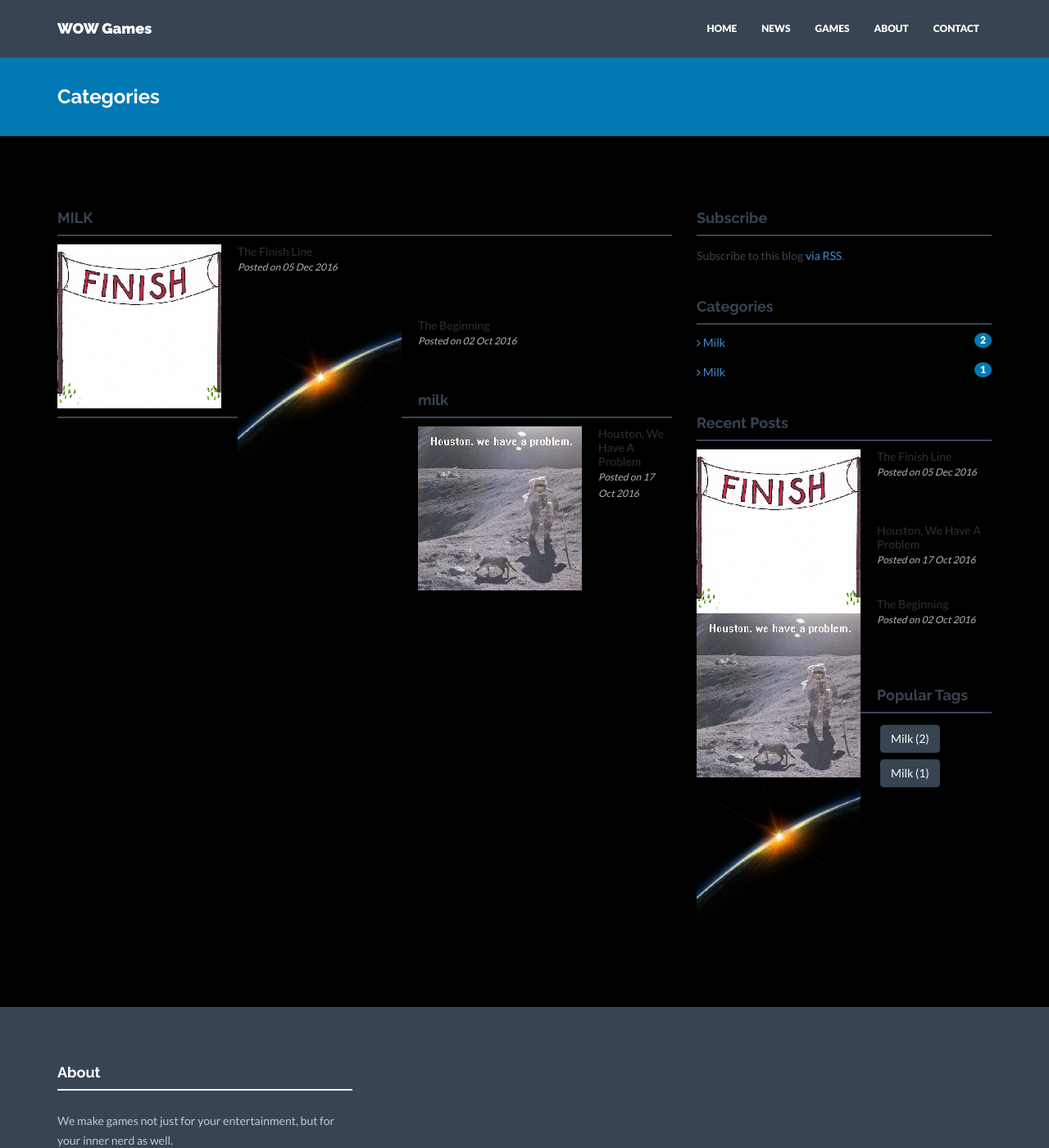
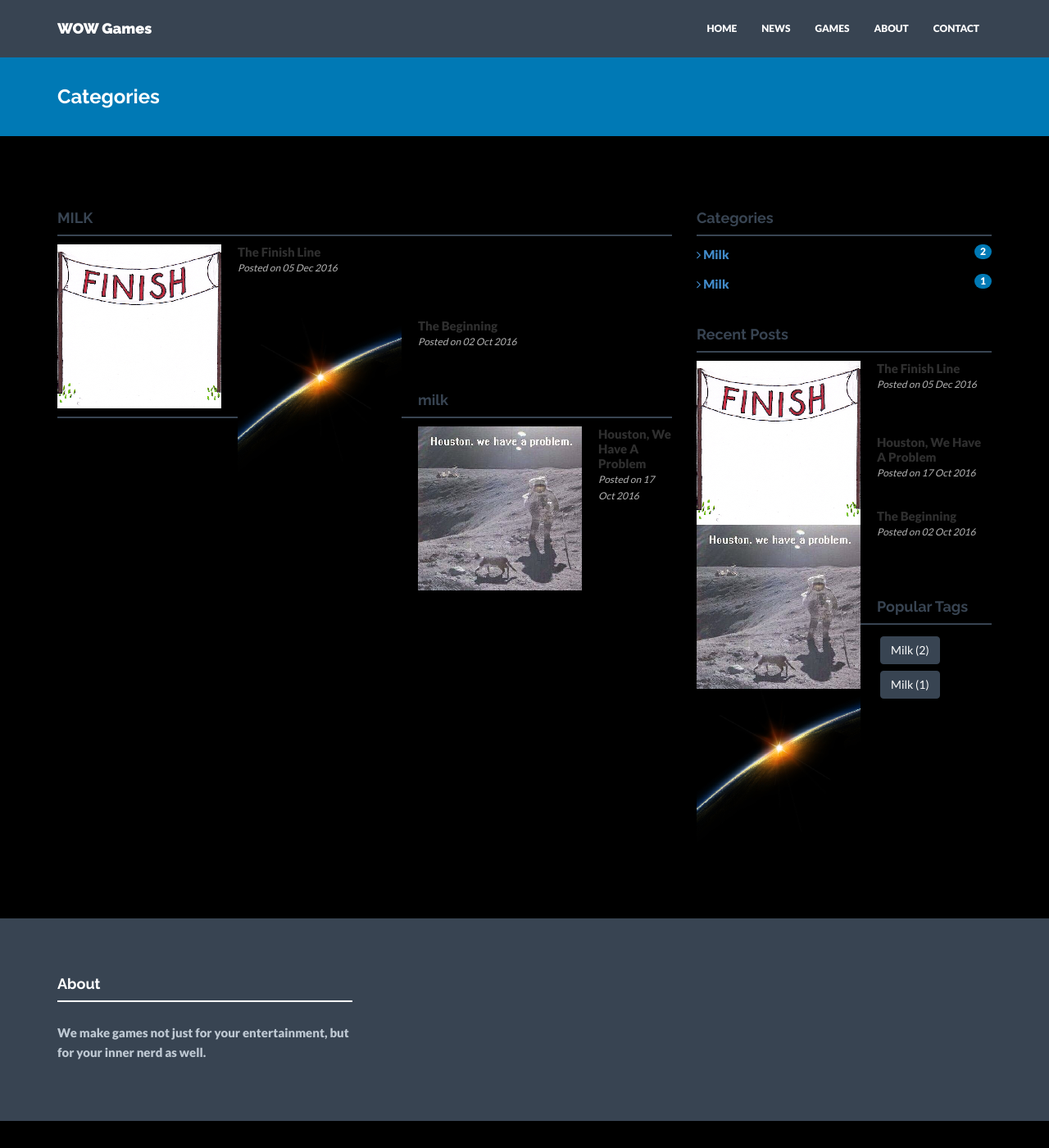
Before and after one commit to WOWGames/WOWGames.github.io, a Jekyll site: the page built from category.html, in a window 1280 px wide and 1400 px high. Shown: the whole window at 82% size. Built offline with Jekyll 4.4.1, drawn with Linux system fonts in a browser that asks for light colours; nearby versions of some CDN libraries.

Commit message:
Modfied include files, took out RSS subscription from news page

```diff
--- a/_includes/css/style.css
+++ b/_includes/css/style.css
@@ -39,8 +39,8 @@ p {
 	padding: 0;
 	margin-bottom: 12px;
 	font-family: 'Lato', sans-serif;
-	font-weight: 400;
-	font-size: 14px;
+	font-weight: 700;
+	font-size: 15px;
 	line-height: 24px;
 	color: {{ site.colors.secondary }};
 	margin-top: 10px;
--- a/_includes/sidebar.html
+++ b/_includes/sidebar.html
@@ -6,12 +6,6 @@
             <input type="text" class="form-control" placeholder="Search something">
         </p>
     <div class="spacing"></div> -->
-    <h4>Subscribe</h4>
-    <div class="hline"></div>
-        <p>
-            <p class="rss-subscribe">Subscribe to this blog <a href="{{ "/feed.xml" | prepend: site.baseurl }}">via RSS</a>.</p>
-        </p>
-    <div class="spacing"></div>
     <h4>Categories</h4>
     <div class="hline"></div>
     {% for category in site.categories %}{% unless category.first == "blog" or category.first == "project" or category.first == "question" %}
```
